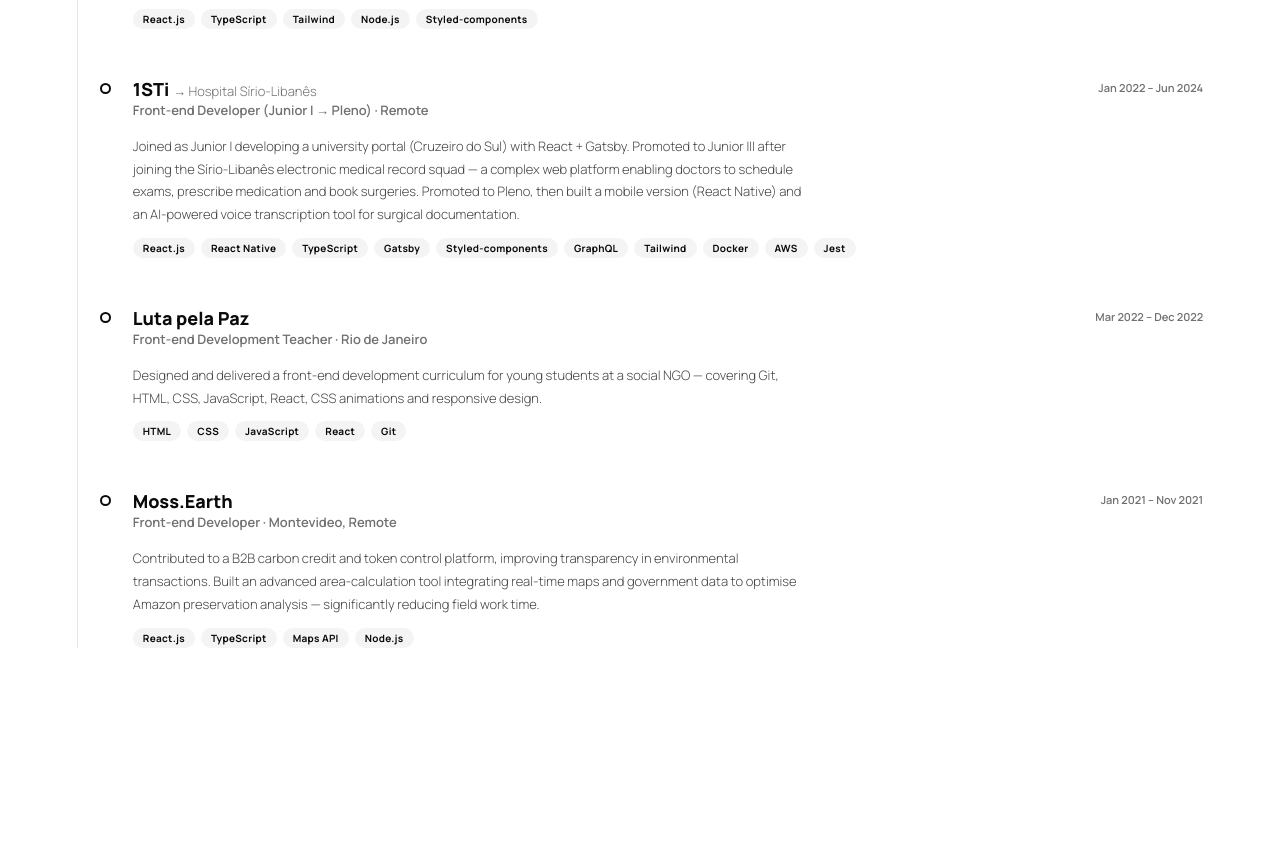
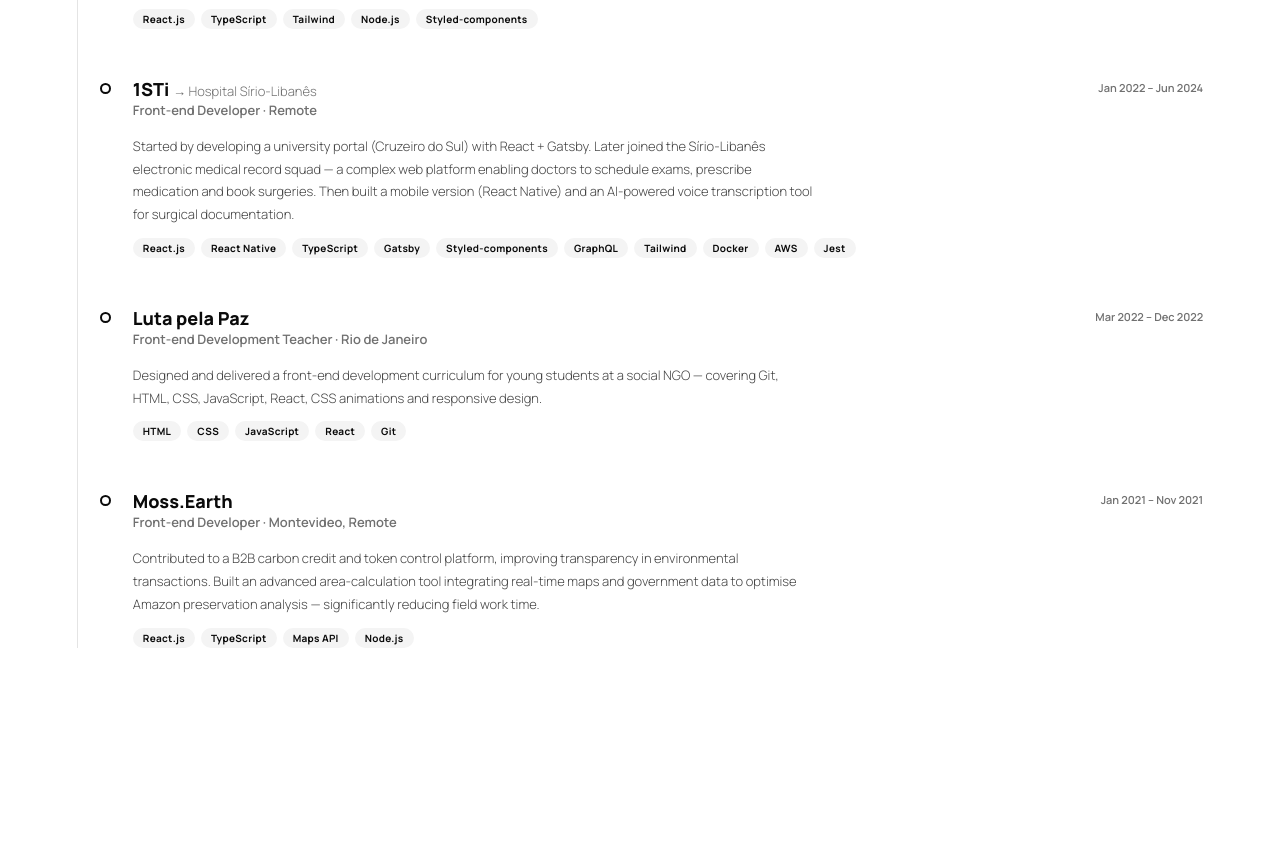
Before and after one commit to arthu0x07/dev, a plain HTML site: page src/index.html in a window 1280 px wide. Shown: the part 1999-2848 px from the top of the page. Drawn offline with Linux system fonts and the light colour scheme; animation ran at ten frames a second; a web font is replaced by a local one.

Commit message:
feat: Simplify 'Front-end Developer' role title and description in experience section.

```diff
--- a/src/index.html
+++ b/src/index.html
@@ -200,12 +200,12 @@
         <div class="tl-header">
           <div>
             <div class="tl-company">1STi <span style="font-weight:300;font-size:13px;color:var(--gray)">→ Hospital Sírio-Libanês</span></div>
-            <div class="tl-role">Front-end Developer (Junior I → Pleno) · Remote</div>
+            <div class="tl-role">Front-end Developer · Remote</div>
           </div>
           <div class="tl-period">Jan 2022 – Jun 2024</div>
         </div>
         <div class="tl-desc">
-          Joined as Junior I developing a university portal (Cruzeiro do Sul) with React + Gatsby. Promoted to Junior III after joining the Sírio-Libanês electronic medical record squad — a complex web platform enabling doctors to schedule exams, prescribe medication and book surgeries. Promoted to Pleno, then built a mobile version (React Native) and an AI-powered voice transcription tool for surgical documentation.
+          Started by developing a university portal (Cruzeiro do Sul) with React + Gatsby. Later joined the Sírio-Libanês electronic medical record squad — a complex web platform enabling doctors to schedule exams, prescribe medication and book surgeries. Then built a mobile version (React Native) and an AI-powered voice transcription tool for surgical documentation.
         </div>
         <div class="tl-tags">
           <span class="tl-tag">React.js</span><span class="tl-tag">React Native</span><span class="tl-tag">TypeScript</span>
```
